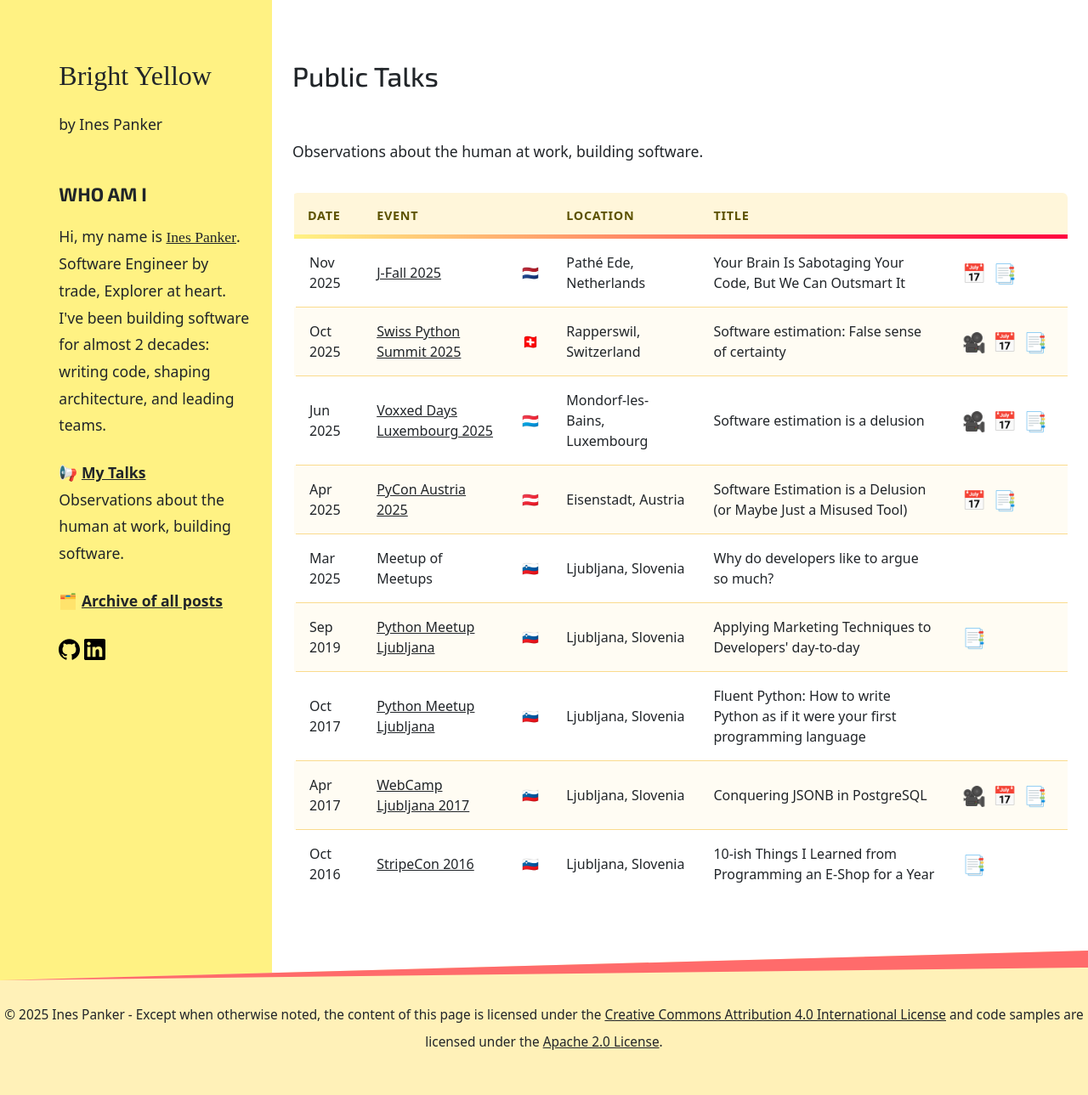
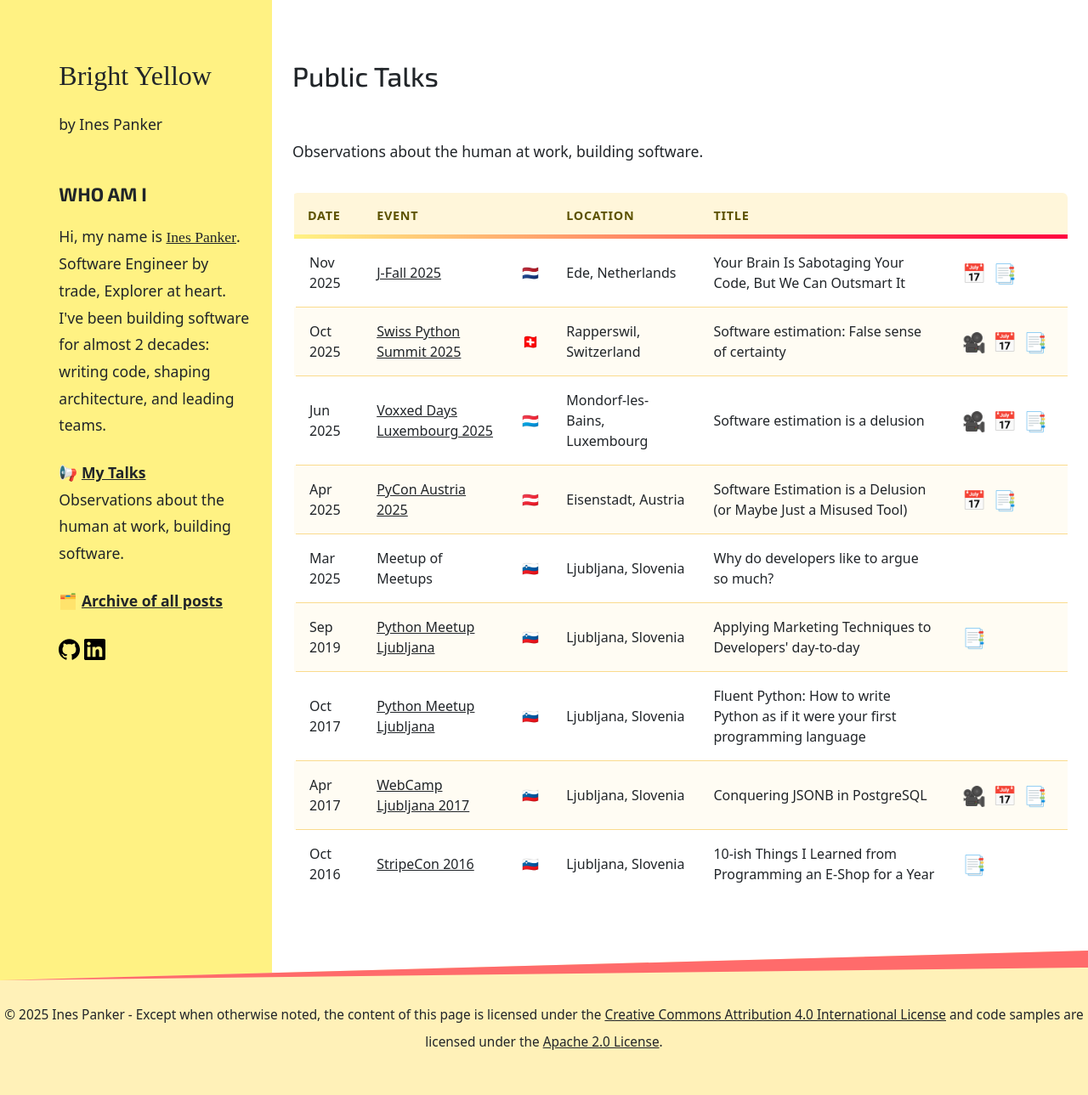
Before and after one commit to inesp/inesp.github.io, a Jekyll site: the page built from talks.html, in a window 1280 px wide. Shown: the whole page at 85% size. Built offline with Jekyll 4.4.1, drawn with Linux system fonts in a browser that asks for light colours; nearby versions of some CDN libraries; some web fonts are replaced.

Commit message:
Fix place name

```diff
--- a/_data/talks.yml
+++ b/_data/talks.yml
@@ -2,7 +2,7 @@
   link: https://jfall.nl/
   date: Nov 2025
   flag: 🇳🇱
-  location: Pathé Ede, Netherlands
+  location: Ede, Netherlands
   title: Your Brain Is Sabotaging Your Code, But We Can Outsmart It
   details_link: https://jfall.nl/timetable-2025/
   video_link:
```
